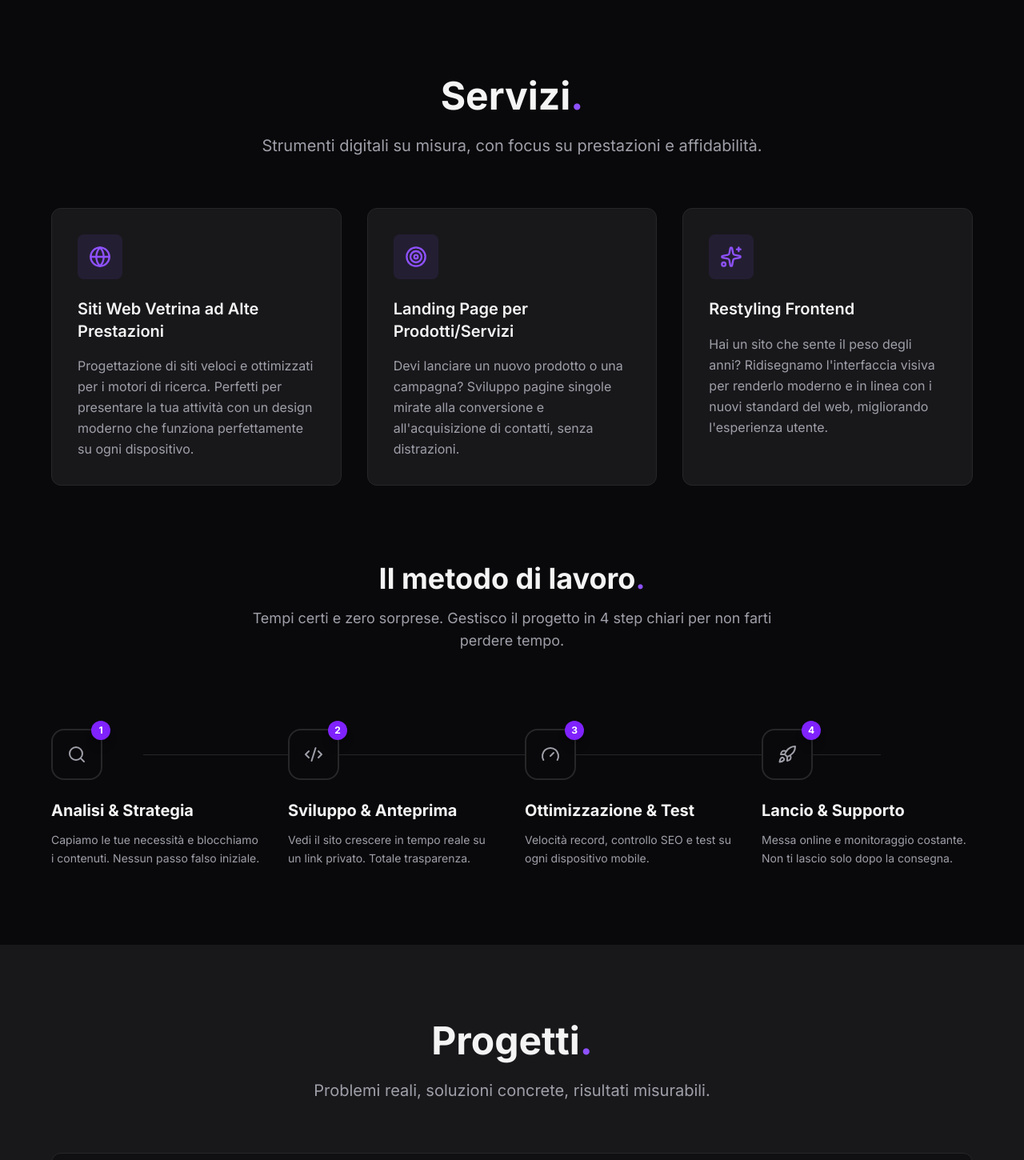
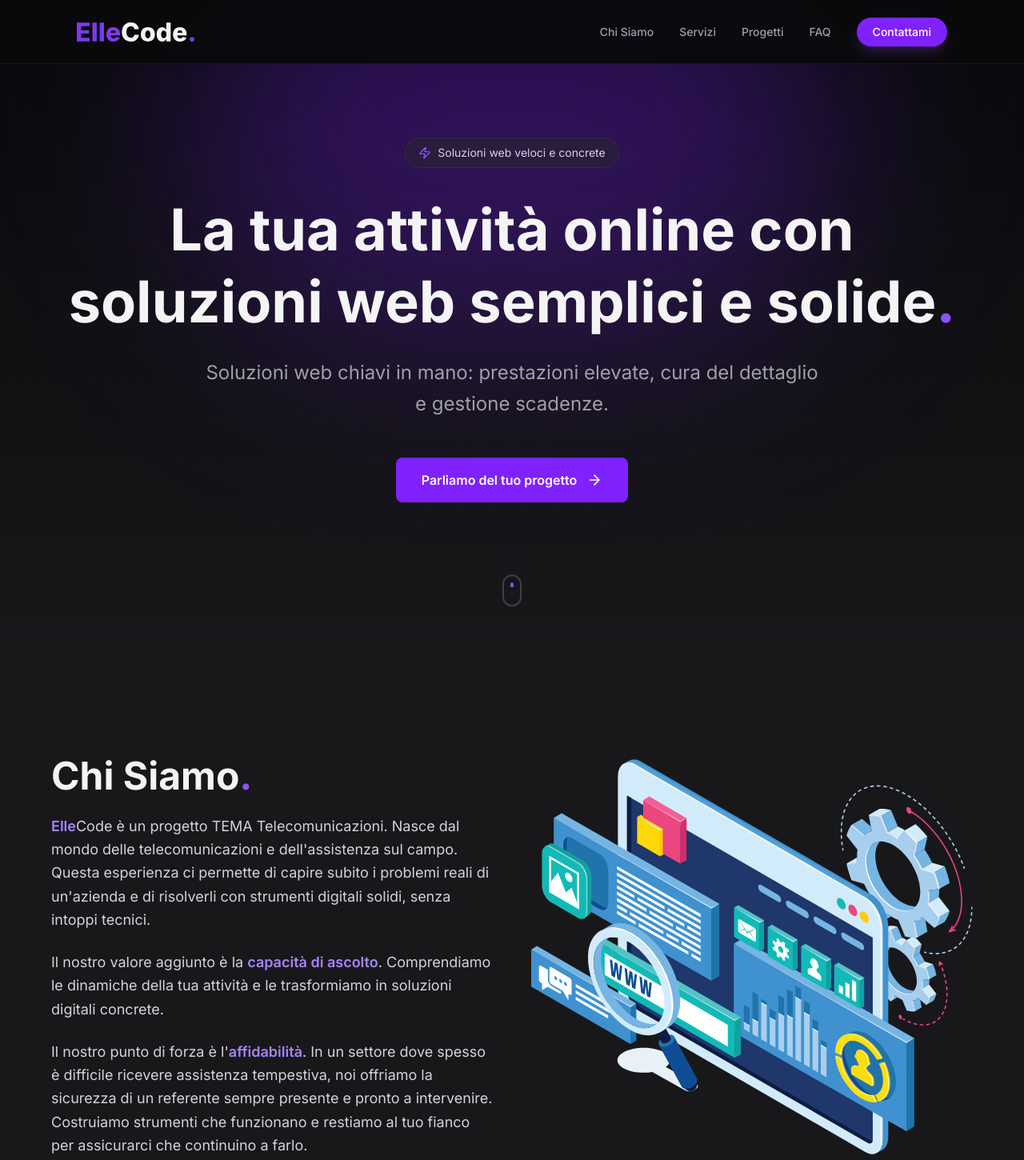
Before and after one commit to LucasPlatforms/ElleCode, a Next.js app: page / in a window 1280 px wide. Shown: the top 1450 px of the page at 80% size. Built offline with nearby package versions, Linux system fonts and the light colour scheme.

Commit message:
rimosso use client

```diff
--- a/src/app/page.js
+++ b/src/app/page.js
@@ -1,6 +1,6 @@
-//import Navbar from "../components/Navbar";
-//import Hero from "../components/Hero";
-//import About from "../components/About";
+import Navbar from "../components/Navbar";
+import Hero from "../components/Hero";
+import About from "../components/About";
 import Services from "../components/Services";
 import Projects from "../components/Projects";
 import FAQ from "../components/FAQ";
@@ -9,6 +9,9 @@ import Contact from "../components/Contact";
 export default function Home() {
   return (
     <main className="min-h-screen bg-zinc-950">
+      <Navbar />
+      <Hero />
+      <About />
       <Services />
       <Projects />
       <FAQ />
--- a/src/components/About.jsx
+++ b/src/components/About.jsx
@@ -1,4 +1,3 @@
-"use client";
 import {
   Zap,
   TrendingUp,
--- a/src/components/Hero.jsx
+++ b/src/components/Hero.jsx
@@ -1,4 +1,3 @@
-"use client";
 import Link from "next/link";
 import { ArrowRight, Zap } from "lucide-react";
 
```
